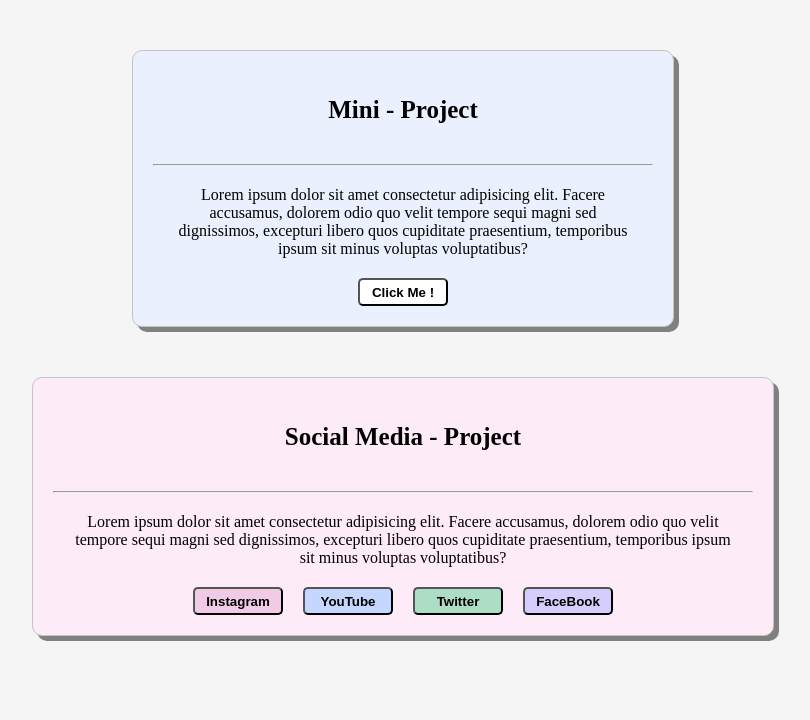
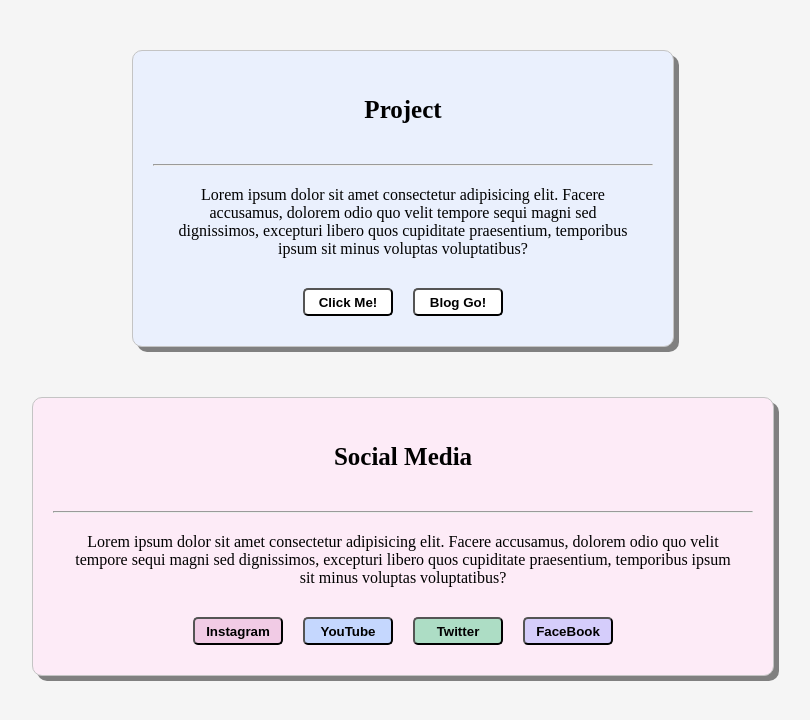
Before and after one commit to hyeonbinnn/react-mini-projects, a React (Create React App) app in the folder modal/: page / in a window 1280 px wide. Shown: the top 720 px of the page, without its empty margins (237-1047 px from the left). Built offline with nearby package versions, Linux system fonts and the light colour scheme.

Commit message:
fix: 카드 컴포넌트 관련 파일 코드 전체 수정

```diff
--- a/modal/src/App.js
+++ b/modal/src/App.js
@@ -1,8 +1,6 @@
 import React from 'react';
+import { createGlobalStyle } from 'styled-components';
 import Card from './components/Card';
-import BlueCard from './components/BlueCard';
-import PinkCard from './components/PinkCard';
-import { createGlobalStyle } from 'styled-components';
 
 const GlobalStyle = createGlobalStyle`
 body {
@@ -22,12 +20,8 @@
   return (
     <>
       <GlobalStyle />
-      <Card className="blueCard" value="Mini - Project" name="mini">
-        <BlueCard name="blueCard" />
-      </Card>
-      <Card className="pinkCard" value="Social Media - Project">
-        <PinkCard name="pinkCard" />
-      </Card>
+      <Card className="blue" value="Project" name="mini"></Card>
+      <Card className="pink" value="Social Media"></Card>
     </>
   );
 };
--- a/modal/src/components/BlueCard.jsx
+++ /dev/null
@@ -1,30 +0,0 @@
-import React from 'react';
-import styled from 'styled-components';
-import Button from './Button';
-import ModalOne from './ModalOne';
-import { useState } from 'react';
-
-const BlueButton = styled(Button)`
-  background-color: ${(props) => (props.name === 'blueCard' ? '#ffffff' : '#fed2d2')};
-`;
-
-// 모달창 페이지
-const BlueCard = (props) => {
-  // 모달창 보여주는 상태
-  const [modalOpen, setModalOpen] = useState(false);
-  // 모달창 노출
-  const showModal = () => {
-    setModalOpen(true);
-    console.log();
-  };
-
-  return (
-    <>
-      <BlueButton name={props.name} onClick={showModal}>
-        Click Me !
-      </BlueButton>
-      {modalOpen && <ModalOne setModalOpen={setModalOpen} />}
-    </>
-  );
-};
-export default BlueCard;
--- a/modal/src/components/Button.jsx
+++ /dev/null
@@ -1,16 +0,0 @@
-import styled from 'styled-components';
-import { darken, lighten } from 'polished';
-
-const Button = styled.button`
-  width: 90px;
-  height: 28px;
-  border-radius: 5px;
-  font-weight: bold;
-  &:hover {
-    background-color: ${lighten(0, 'transparent')};
-  }
-  &:active {
-    background-color: ${darken(0, '#cfccd7')};
-  }
-`;
-export default Button;
--- a/modal/src/components/Card.jsx
+++ b/modal/src/components/Card.jsx
@@ -1,20 +1,61 @@
 import React from 'react';
-import styled from 'styled-components';
-
-const CardDiv = styled.div`
-  padding: 20px;
-  border-radius: 10px;
-  border: 1px solid #c4c4c4;
-  box-shadow: 5px 5px gray;
-  margin: 50px auto;
-  text-align: center;
-  width: ${(props) => (props.className === 'blueCard' ? '500px' : '700px')};
-  background-color: ${(props) => (props.name === 'mini' ? '#eaf0fd' : '#fdebf7')};
-`;
+import * as S from './Card.style';
 
 const Card = (props) => {
+  const handleButtonClick = (buttonName) => {
+    const buttonLinks = {
+      Instagram: 'https://www.instagram.com/',
+      YouTube: 'https://www.youtube.com/',
+      Twitter: 'https://twitter.com/',
+      FaceBook: 'https://ko-kr.facebook.com/',
+    };
+
+    const link = buttonLinks[buttonName];
+    if (link) {
+      window.open(link, '_blank');
+    }
+  };
+
+  // handleButtonClick 함수 내에서 switch 문을 대신하여 buttonLinks 객체를 사용하여 버튼 이름과 링크를 매핑했습니다.각 버튼 클릭 시 해당 버튼 이름을 handleButtonClick 함수에 전달하고, 버튼 이름을 키로 사용하여 buttonLinks 객체에서 링크를 가져와서 새 창으로 열게 되도록 변경했습니다.
+
+  // switch (buttonName) {
+  //   case 'Instagram':
+  //     window.open('https://www.instagram.com/', '_blank');
+  //     break;
+  //   case 'YouTube':
+  //     window.open('https://www.youtube.com/', '_blank');
+  //     break;
+  //   case 'Twitter':
+  //     window.open('https://twitter.com/', '_blank');
+  //     break;
+  //   case 'FaceBook':
+  //     window.open('https://ko-kr.facebook.com/', '_blank');
+  //     break;
+  //   default:
+  //     break;
+  // }
+
+  const renderButtons = () => {
+    if (props.className === 'blue') {
+      return (
+        <>
+          <S.BlueButton1>Click Me!</S.BlueButton1>
+          <S.BlueButton2>Blog Go!</S.BlueButton2>
+        </>
+      );
+    } else if (props.className === 'pink') {
+      return (
+        <>
+          <S.PinkButton1 onClick={() => handleButtonClick('Instagram')}>Instagram</S.PinkButton1>
+          <S.PinkButton2 onClick={() => handleButtonClick('YouTube')}>YouTube</S.PinkButton2>
+          <S.PinkButton3 onClick={() => handleButtonClick('Twitter')}>Twitter</S.PinkButton3>
+          <S.PinkButton4 onClick={() => handleButtonClick('FaceBook')}>FaceBook</S.PinkButton4>
+        </>
+      );
+    }
+  };
   return (
-    <CardDiv className={props.className} name={props.name}>
+    <S.Cards className={props.className} name={props.name}>
       <h3>{props.value}</h3>
       <hr />
       <p>
@@ -22,8 +63,8 @@
         velit tempore sequi magni sed dignissimos, excepturi libero quos cupiditate praesentium,
         temporibus ipsum sit minus voluptas voluptatibus?
       </p>
-      <div>{props.children}</div>
-    </CardDiv>
+      <div>{renderButtons()}</div>
+    </S.Cards>
   );
 };
 
--- /dev/null
+++ b/modal/src/components/Card.style.jsx
@@ -0,0 +1,51 @@
+import styled from 'styled-components';
+
+export const Cards = styled.div`
+  padding: 20px;
+  border-radius: 10px;
+  border: 1px solid #c4c4c4;
+  box-shadow: 5px 5px gray;
+  margin: 50px auto;
+  text-align: center;
+  width: ${(props) => (props.className === 'blue' ? '500px' : '700px')};
+  background-color: ${(props) => (props.name === 'mini' ? '#eaf0fd' : '#fdebf7')};
+`;
+
+export const Button = styled.button`
+  width: 90px;
+  height: 28px;
+  border-radius: 5px;
+  font-weight: bold;
+  margin: 10px auto;
+  &:hover {
+    background-color: ${'transparent'};
+  }
+  &:active {
+    background-color: ${'#d0cdd6'};
+  }
+`;
+
+export const BlueButton1 = styled(Button)`
+  background-color: #ffffff;
+  margin-right: 20px;
+`;
+
+export const BlueButton2 = styled(Button)`
+  background-color: #ffffff;
+`;
+
+export const PinkButton1 = styled(Button)`
+  background-color: #f1cbe5;
+  margin-right: 20px;
+`;
+export const PinkButton2 = styled(Button)`
+  background-color: #c5d7fe;
+  margin-right: 20px;
+`;
+export const PinkButton3 = styled(Button)`
+  background-color: #adddc5;
+  margin-right: 20px;
+`;
+export const PinkButton4 = styled(Button)`
+  background-color: #d5cdfb;
+`;
--- a/modal/src/components/ModalOne.module.css
+++ b/modal/src/components/Modal.style.jsx
@@ -1,11 +1,11 @@
+import styled from 'styled-components';
+
 /* *모달창 중앙 정렬, 최상단 배치 */
-.container {
+export const Container = styled.div`
   /* 모달창 최상단 위치 */
   z-index: 999;
-
   /* 모달창 크기 */
   width: 500px;
-
   /* 모달창 가운데 정렬 */
   /* top, bottom, left, right 는 브라우저 기준으로 작동 */
   /* translate는 본인의 크기 기준으로 작동 */
@@ -13,25 +13,24 @@
   top: 50%;
   left: 50%;
   transform: translate(-50%, -50%);
-
   /* 모달창 UI */
-  background-color: #eaf0fd;
+  background-color: ${(props) => (props.name === 'mini' ? '#eaf0fd' : '#fdebf7')};
   border-radius: 10px;
   border: 1px solid #c4c4c4;
   box-shadow: 5px 5px gray;
   padding: 20px;
-}
+`;
 
-.title {
+export const Title = styled.h2`
   margin: 20px auto 40px auto;
-}
+`;
 
-.content {
+export const Content = styled.p`
   margin: 60px auto;
-}
+`;
 
 /* * 모달창 X 버튼 */
-.close {
+export const Close = styled.button`
   position: absolute;
   right: 10px;
   top: 10px;
@@ -39,4 +38,4 @@
   border: 1px solid grey;
   border-radius: 5px;
   font-weight: bold;
-}
+`;
--- a/modal/src/components/ModalOne.jsx
+++ /dev/null
@@ -1,26 +0,0 @@
-import React from 'react';
-import styles from './ModalOne.module.css';
-
-const ModalOne = ({ setModalOpen }) => {
-  // 모달 끄기 x 버튼 onClick 이벤트 핸들러
-  const closeModal = () => {
-    setModalOpen(false);
-  };
-
-  return (
-    <div className={styles.container}>
-      <button className={styles.close} onClick={closeModal}>
-        X
-      </button>
-      <h2 className={styles.title}>Mini Modal Modal</h2>
-      <hr />
-      <p className={styles.content}>
-        Lorem ipsum dolor sit amet, consectetur adipisicing elit. Similique porro cum enim sunt
-        nostrum qui accusamus. Praesentium voluptas beatae hic, quaerat nulla architecto vel
-        assumenda deserunt quidem dolores, sequi laborum!
-      </p>
-    </div>
-  );
-};
-
-export default ModalOne;
--- a/modal/src/components/PinkCard.jsx
+++ /dev/null
@@ -1,32 +0,0 @@
-import React from 'react';
-import styled from 'styled-components';
-import Button from './Button';
-
-const PinkButton1 = styled(Button)`
-  background-color: #f1cbe5;
-  margin-right: 20px;
-`;
-const PinkButton2 = styled(Button)`
-  background-color: #c5d7fe;
-  margin-right: 20px;
-`;
-const PinkButton3 = styled(Button)`
-  background-color: #adddc5;
-  margin-right: 20px;
-`;
-const PinkButton4 = styled(Button)`
-  background-color: #d5cdfb;
-`;
-
-const PinkCard = () => {
-  return (
-    <>
-      <PinkButton1>Instagram</PinkButton1>
-      <PinkButton2>YouTube</PinkButton2>
-      <PinkButton3>Twitter</PinkButton3>
-      <PinkButton4>FaceBook</PinkButton4>
-    </>
-  );
-};
-
-export default PinkCard;
```
Also changed, not shown: modal/src/components/Modal.jsx (added, +24 -0 lines).
